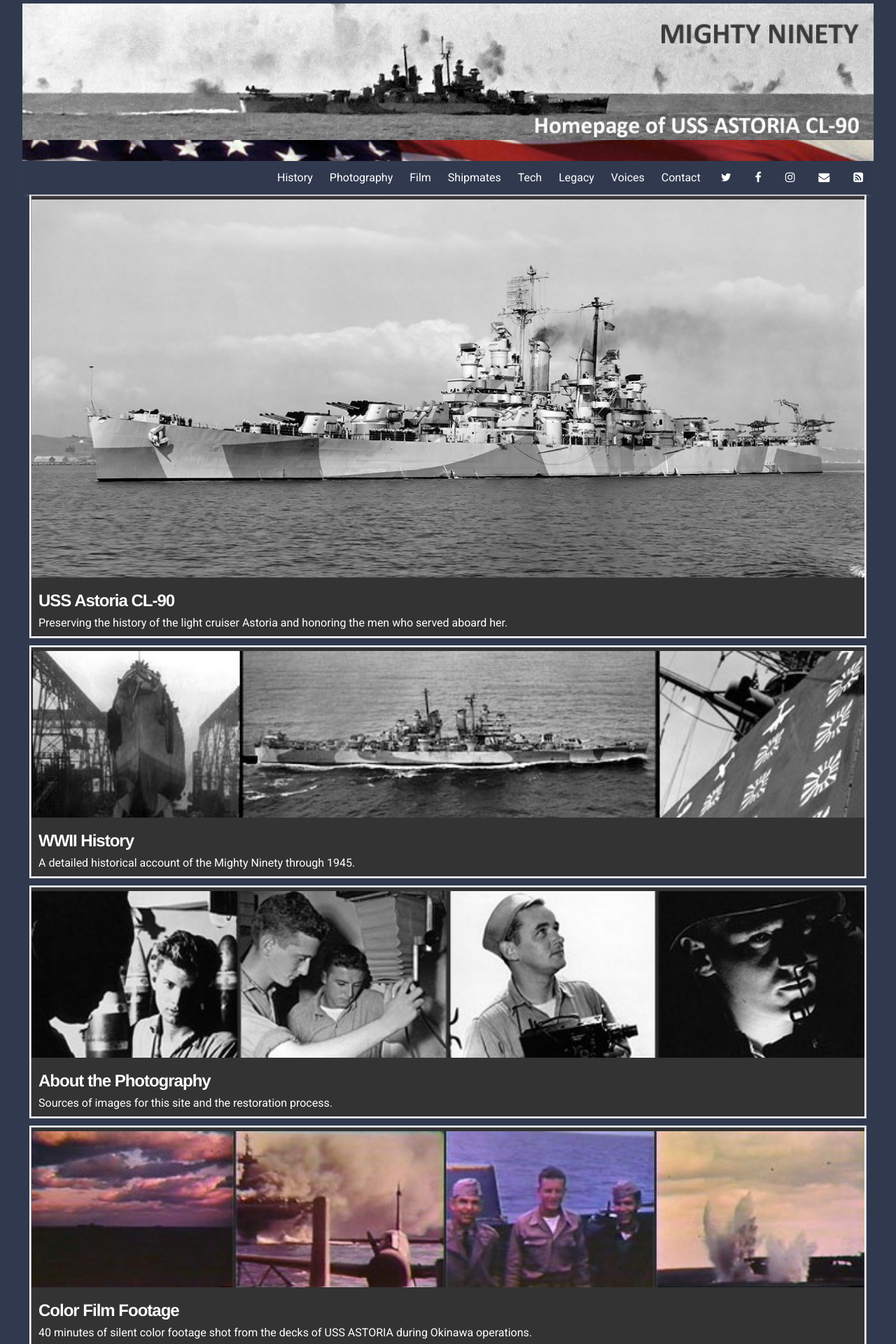
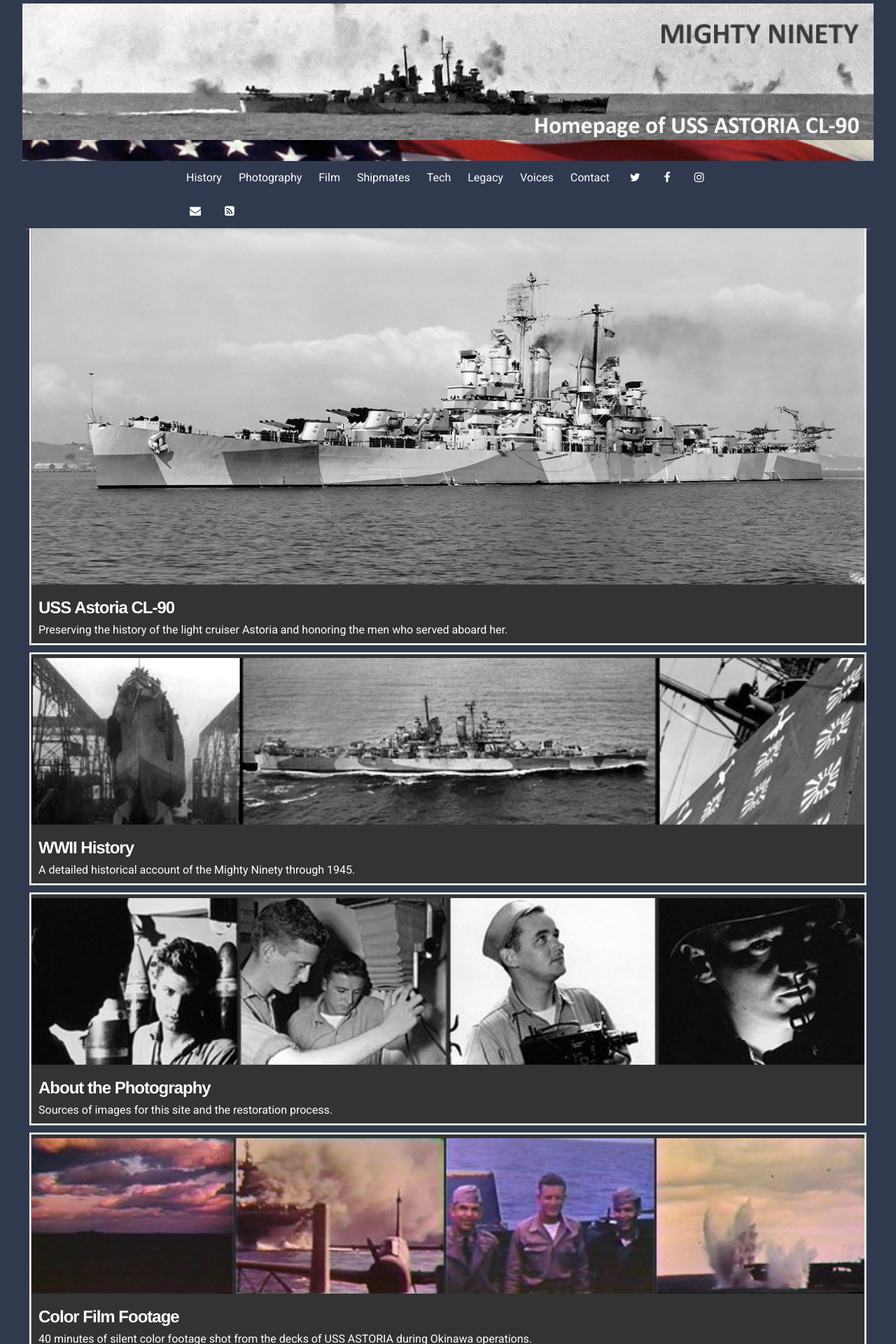
Before and after one commit to cwperry/mighty90, a Jekyll site: the page built from index.html, in a window 1280 px wide. Shown: the top 1920 px of the page at 70% size. Built offline with Jekyll 4.4.1, drawn with Linux system fonts in a browser that asks for light colours; nearby versions of some CDN libraries; the list of posts is cut into pages by our own code.

Commit message:
Fixed more layout issues

```diff
--- a/_includes/header.html
+++ b/_includes/header.html
@@ -1,4 +1,5 @@
 <header class="site-header">
+  <a href="{{ site.github.url }}/">
     <div class="site-header-images">
       <!-- <div class="ship" {% if site.header-image-ship %}style="background-image:url({{ site.github.url }}/assets/img/{{ site.header-image-ship }})"{% endif %}> -->
       <div class="ship">
@@ -11,6 +12,8 @@
       <!-- </div> -->
       <div class="flag" {% if site.header-image-flag %}style="background-image:url({{ site.github.url }}/assets/img/{{ site.header-image-flag }})"{% endif %}></div>
     </div>
+  </a>
+
   <!-- <h3 class="site-title">
     <a href="{{ site.github.url }}/">{{ site.title }}</a>
   </h3> -->
--- a/_sass/_default.scss
+++ b/_sass/_default.scss
@@ -3,7 +3,7 @@
 */
 
 .container {
-  width: $container-width;
+  width: 95vw;
   margin-left: auto;
   margin-right: auto;
 }
@@ -11,10 +11,10 @@
   text-decoration: underline;
 }
 .content-wrapper {
-  padding-top: $header-thickness+12em;
+  padding-top: 5vw;
   margin: auto;
   display: block;
-  width: $container-width - 20px;
+  width: 95vw;
 }
 .content-wrapper h1 {
   margin: 20px 0px 5px;
@@ -32,19 +32,19 @@
 //     width: 95vw;
 //   }
 // }
-// @media (max-width: $phone-width) {
-//   .container {
-//     width: 95vw;
-//     margin-left: auto;
-//     margin-right: auto;
-//   }
-//   .content-wrapper {
-//     padding-top: 17em;
-//     margin: auto;
-//     display: block;
-//     width: 95vw;
-//   }
-// }
+@media (max-width: $phone-width) {
+  .container {
+    width: 95vw;
+    margin-left: auto;
+    margin-right: auto;
+  }
+  .content-wrapper {
+    padding-top: 30vw;
+    margin: auto;
+    display: block;
+    width: 95vw;
+  }
+}
 
 /* Extra small devices (phones, 600px and down) */
 @media only screen and (max-width: 580px) {
@@ -54,7 +54,7 @@
     margin-right: auto;
   }
   .content-wrapper {
-    padding-top: 10em;
+    padding-top: 30vw;
     margin: auto;
     display: block;
     width: 95vw;
@@ -69,7 +69,7 @@
     margin-right: auto;
   }
   .content-wrapper {
-    padding-top: 11em;
+    padding-top: 30vw;
     margin: auto;
     display: block;
     width: 95vw;
@@ -77,14 +77,14 @@
 }
 
 /* Medium devices (landscape tablets, 768px and up) */
-@media only screen and (min-width: 680px) {
+@media only screen and (min-width: 768px) {
   .container {
     width: 95vw;
     margin-left: auto;
     margin-right: auto;
   }
   .content-wrapper {
-    padding-top: 13em;
+    padding-top: 25vw;
     margin: auto;
     display: block;
     width: 95vw;
@@ -92,14 +92,9 @@
 }
 
 /* Large devices (laptops/desktops, 992px and up) */
-@media only screen and (min-width: 870px) {
-  .container {
-    width: 95vw;
-    margin-left: auto;
-    margin-right: auto;
-  }
+@media (min-width: 992px) {
   .content-wrapper {
-    padding-top: 15em;
+    padding-top: 23vw;
     margin: auto;
     display: block;
     width: 95vw;
@@ -114,7 +109,7 @@
     margin-right: auto;
   }
   .content-wrapper {
-    padding-top: 17em;
+    padding-top: 22vw;
     margin: auto;
     display: block;
     width: 95vw;
--- a/_sass/_header.scss
+++ b/_sass/_header.scss
@@ -48,7 +48,9 @@
 }
 .menu-list {
   line-height: $header-thickness;
-  float: right;
+  // float: right;
+  width: 60vw;
+  margin: auto;
 }
 .menu-link {
   padding: 5px 10px;
```
Lines whose indentation alone changed are shown as unchanged.
